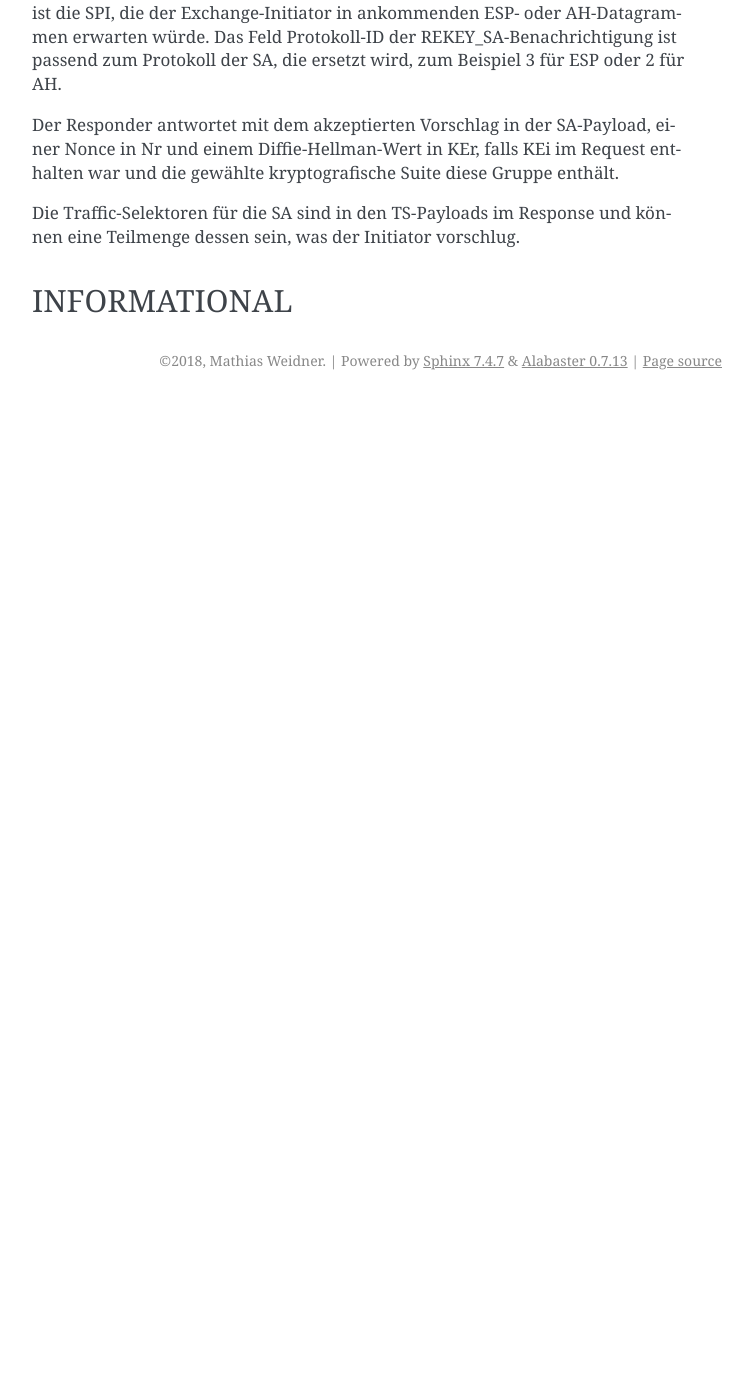
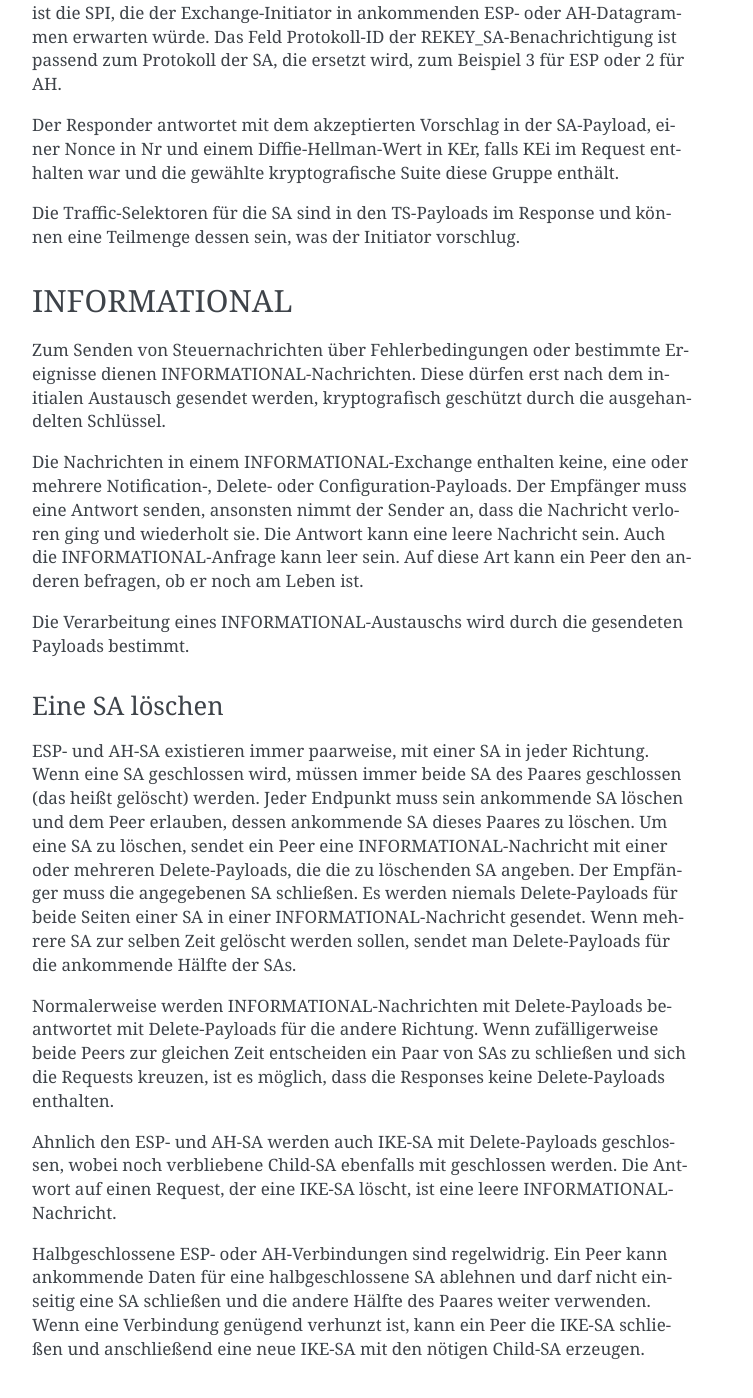
Before and after one commit to matwei-books/Fehlersuche-bei-IPsec-VPN-mit-IKEv2, a Sphinx documentation site: the page built from source/ikev2/nachrichten.rst, in a window 1280 px wide and 1400 px high, scrolled down 9255 px. Shown: the whole window, without its empty margins (388-1141 px from the left). Built offline with Sphinx 7.4.7, drawn with Linux system fonts in a browser that asks for light colours; cross-references to code outside the pages are shown as plain code; before the commit the page ends 9655 px from its top, so only the background shows below that.

Commit message:
INFORMATIONAL-Exchange angefangen

```diff
--- a/source/ikev2/nachrichten.rst
+++ b/source/ikev2/nachrichten.rst
@@ -437,3 +437,54 @@ und können eine Teilmenge dessen sein, was der Initiator vorschlug.
 
 INFORMATIONAL
 -------------
+
+Zum Senden von Steuernachrichten über Fehlerbedingungen oder bestimmte
+Ereignisse dienen INFORMATIONAL-Nachrichten. Diese dürfen erst nach dem
+initialen Austausch gesendet werden, kryptografisch geschützt durch die
+ausgehandelten Schlüssel.
+
+Die Nachrichten in einem INFORMATIONAL-Exchange enthalten keine, eine
+oder mehrere Notification-, Delete- oder Configuration-Payloads. Der
+Empfänger muss eine Antwort senden, ansonsten nimmt der Sender an, dass
+die Nachricht verloren ging und wiederholt sie. Die Antwort kann eine
+leere Nachricht sein. Auch die INFORMATIONAL-Anfrage kann leer sein. Auf
+diese Art kann ein Peer den anderen befragen, ob er noch am Leben ist.
+
+Die Verarbeitung eines INFORMATIONAL-Austauschs wird durch die
+gesendeten Payloads bestimmt.
+
+Eine SA löschen
+...............
+
+ESP- und AH-SA existieren immer paarweise, mit einer SA in jeder
+Richtung. Wenn eine SA geschlossen wird, müssen immer beide SA des
+Paares geschlossen (das heißt gelöscht) werden.
+Jeder Endpunkt muss sein ankommende SA löschen und dem Peer erlauben,
+dessen ankommende SA dieses Paares zu löschen.
+Um eine SA zu löschen, sendet ein Peer eine INFORMATIONAL-Nachricht mit
+einer oder mehreren Delete-Payloads, die die zu löschenden SA angeben.
+Der Empfänger muss die angegebenen SA schließen.
+Es werden niemals Delete-Payloads für beide Seiten einer SA in einer
+INFORMATIONAL-Nachricht gesendet.
+Wenn mehrere SA zur selben Zeit gelöscht werden sollen, sendet man
+Delete-Payloads für die ankommende Hälfte der SAs.
+
+Normalerweise werden INFORMATIONAL-Nachrichten mit Delete-Payloads
+beantwortet mit Delete-Payloads für die andere Richtung.
+Wenn zufälligerweise beide Peers zur gleichen Zeit entscheiden ein Paar
+von SAs zu schließen und sich die Requests kreuzen, ist es möglich, dass
+die Responses keine Delete-Payloads enthalten.
+
+Ahnlich den ESP- und AH-SA werden auch IKE-SA mit Delete-Payloads
+geschlossen, wobei noch verbliebene Child-SA ebenfalls mit geschlossen
+werden.
+Die Antwort auf einen Request, der eine IKE-SA löscht, ist eine leere
+INFORMATIONAL-Nachricht.
+
+Halbgeschlossene ESP- oder AH-Verbindungen sind regelwidrig.
+Ein Peer kann ankommende Daten für eine halbgeschlossene SA ablehnen und
+darf nicht einseitig eine SA schließen und die andere Hälfte des Paares
+weiter verwenden.
+Wenn eine Verbindung genügend verhunzt ist, kann ein Peer die IKE-SA
+schließen und anschließend eine neue IKE-SA mit den nötigen Child-SA
+erzeugen.
```
